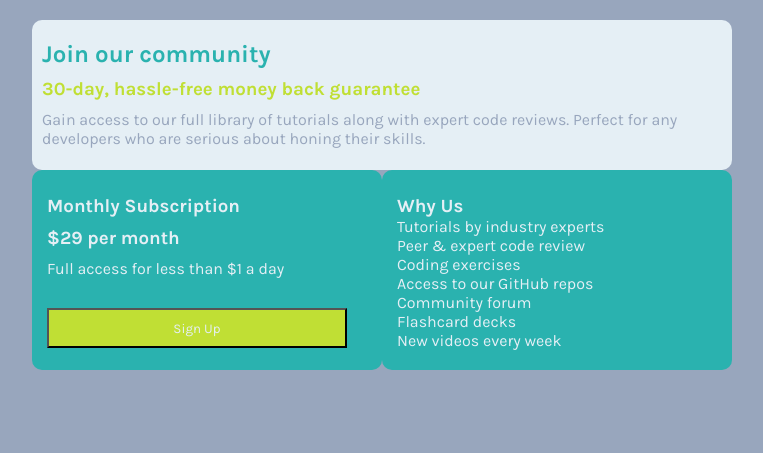
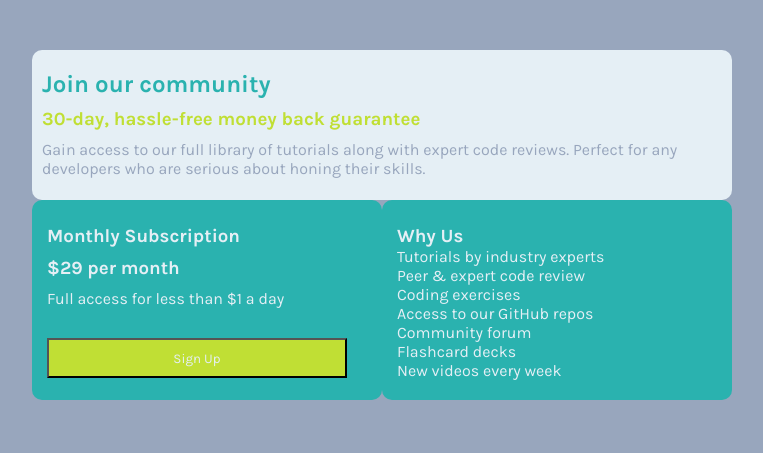
Before and after one commit to paulovictor1997/Single-price-grid-component, a plain HTML site: page index.html in a window 1280 px wide. Shown: the whole page, without its empty margins (258-1021 px from the left). Drawn offline with Linux system fonts and the light colour scheme.

Commit message:
Update style

```diff
--- a/style.scss
+++ b/Style/style.scss
@@ -15,18 +15,21 @@ $cor4:hsl(218, 22%, 67%);
 
 body{
     background-color: $cor4;
-
 }
 
 .container{
+  width: 100%;
+  height: 100vh;
+}
+
+.content-area{
     max-width: 800px;
     margin: auto;
     display: flex;
-    margin-top: 20px;
     justify-content: center;
     flex-wrap: wrap;
+    padding: 50px;
 }
-
 
 .cabecalho{
     max-width: 700px;
@@ -93,7 +96,7 @@ li{
     color: $cor3;
 }
 
-@media screen and (max-width:700px) {
+@media screen and (max-width:800px) {
     .container{
         display: flex;
         justify-content: center;
--- a/index.html
+++ b/index.html
@@ -1,14 +1,15 @@
 <!DOCTYPE html>
-<html lang="en">
+<html lang="pt-br">
 <head>
     <meta charset="UTF-8">
     <meta http-equiv="X-UA-Compatible" content="IE=edge">
     <meta name="viewport" content="width=device-width, initial-scale=1.0">
     <title>Frond End Mentor</title>
-    <link rel="stylesheet" href="style.css">
+    <link rel="stylesheet" href="Style/style.css">
 </head>
 <body>
     <section class="container">
+        <div class="content-area">
             <div class="cabecalho">
                 <h1>Join our community</h1>
                 <h3 class="subtitulo">30-day, hassle-free money back guarantee</h3>
@@ -20,17 +21,13 @@
 
             <div class="conteudo">
             <h3 class="titulo2">Monthly Subscription</h3>
-
             <h3 class="titulo3">&dollar;29 per month</h3>
-
             <p class="descricao2">Full access for less than &dollar;1 a day</p>
-
             <button class="button" type="button">Sign Up</button>
             </div>
 
             <div class="conteudo">
             <h3>Why Us</h3>
-
             <li>Tutorials by industry experts</li>
             <li>Peer &amp; expert code review</li>
             <li>Coding exercises</li>
@@ -39,6 +36,8 @@
             <li>Flashcard decks</li>
             <li>New videos every week</li>
             </div>
+
+        </div>
   </section>
 </body>
 </html>
```
Also changed, not shown: Style/style.css, 2 other files. Lines whose indentation alone changed are shown as unchanged.
